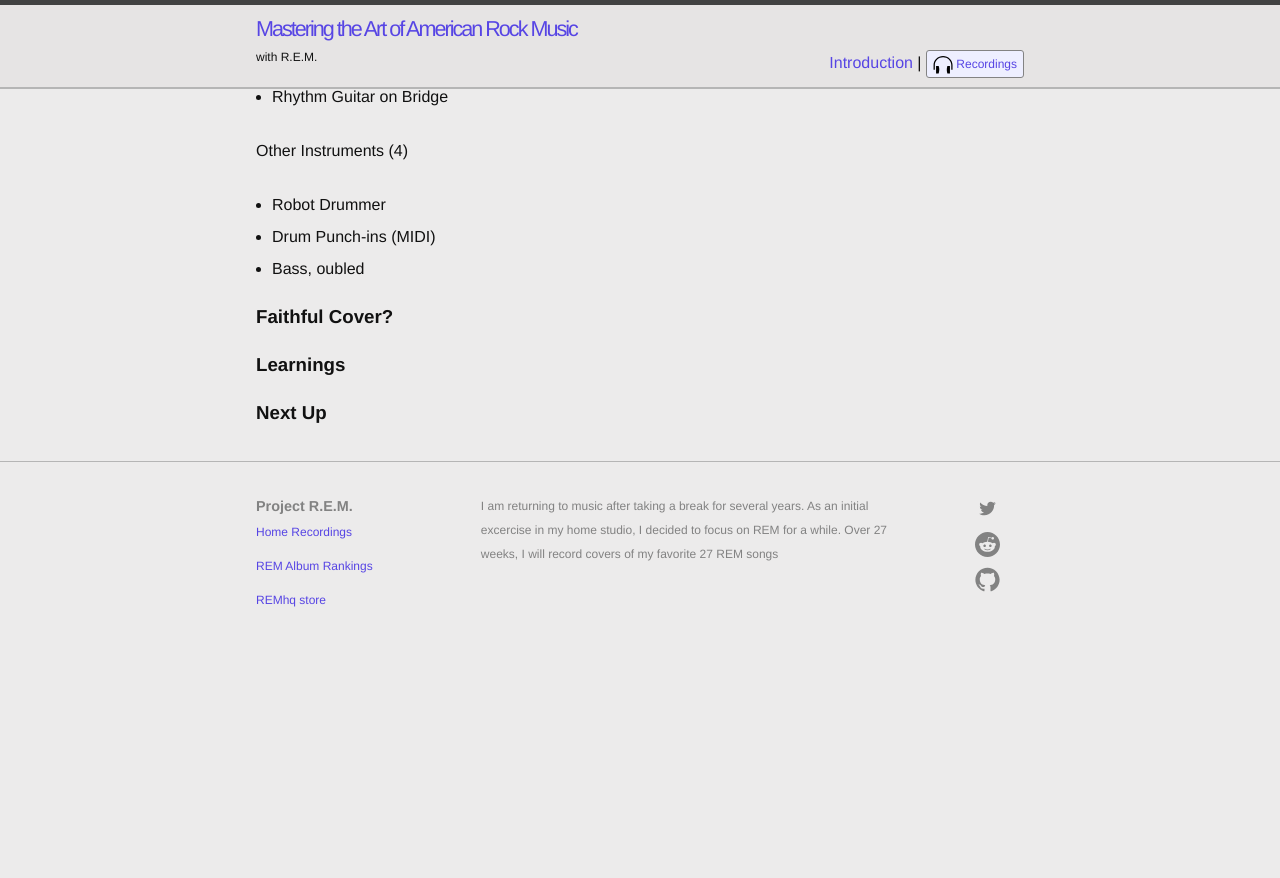
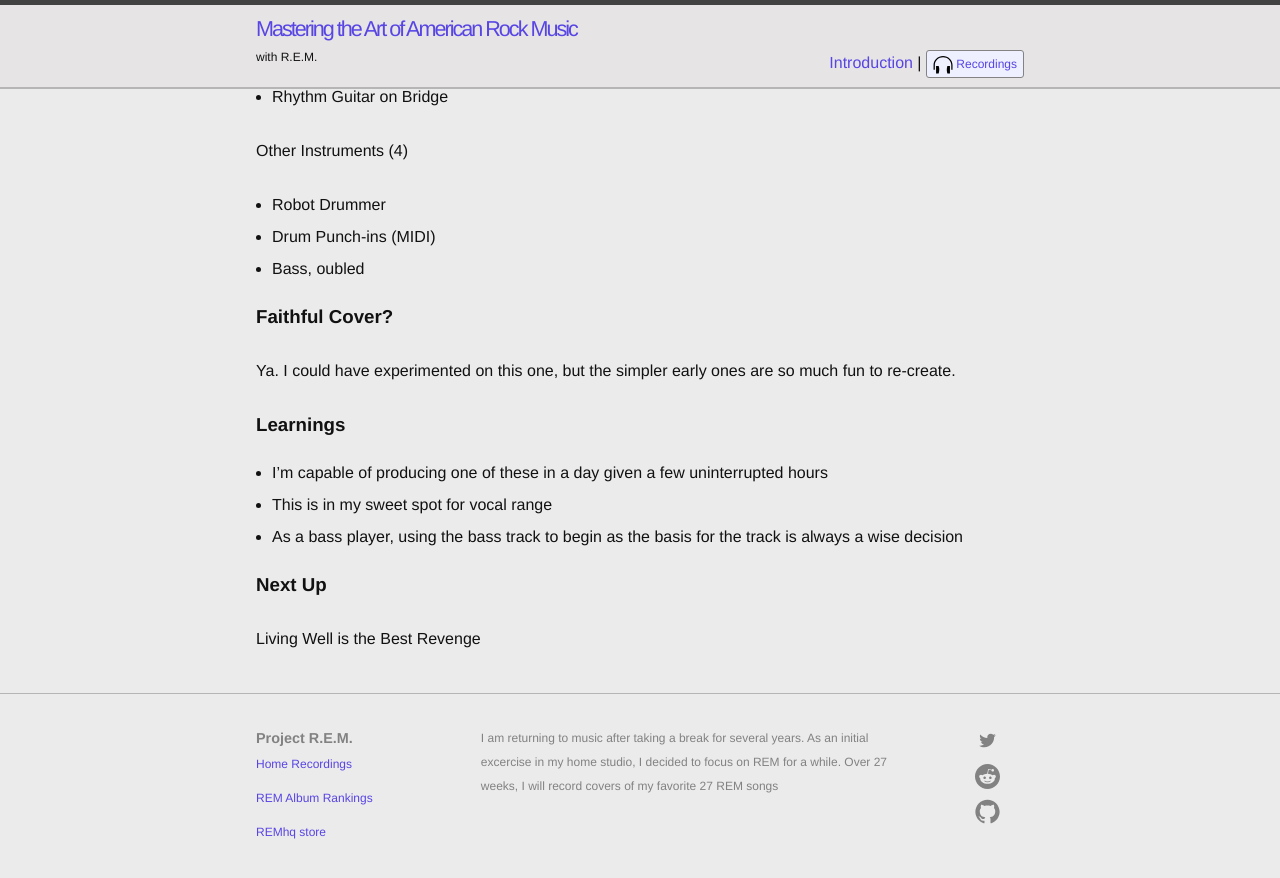
Before and after one commit to slatron/slatron.github.io, a Jekyll site: the page built from _posts/2021-03-07-sitting-still-2.md, in a window 1280 px wide and 900 px high, scrolled down 1053 px. Shown: the top 878 px of the window. Built offline with Jekyll 4.4.1, drawn with Linux system fonts in a browser that asks for light colours; before the commit the page ends 1721 px from its top, so only the background shows below that.

Commit message:
first living well post

```diff
--- a/_posts/2021-03-07-sitting-still-2.md
+++ b/_posts/2021-03-07-sitting-still-2.md
@@ -39,7 +39,12 @@
 - Bass, oubled
 
 ### Faithful Cover?
+Ya. I could have experimented on this one, but the simpler early ones are so much fun to re-create.
 
 ### Learnings
+- I'm capable of producing one of these in  a day given a few uninterrupted hours
+- This is in my sweet spot for vocal range
+- As a bass player, using the bass track to begin as the basis for the track is always a wise decision
 
 ### Next Up
+Living Well is the Best Revenge
--- a/songs.js
+++ b/songs.js
@@ -1,6 +1,5 @@
 const songs = [
   "Discoverer",
-  "Living Well is the Best Revenge",
   "Supernatural Superserious",
   // "Hope",
   "Sad Professor",
```
Also changed, not shown: _posts/2021-02-06-begin-the-begin.md (+3 -2 lines), _posts/2021-03-08-living-well-is-the-best-revenge-1.md (added, +17 -0 lines).
